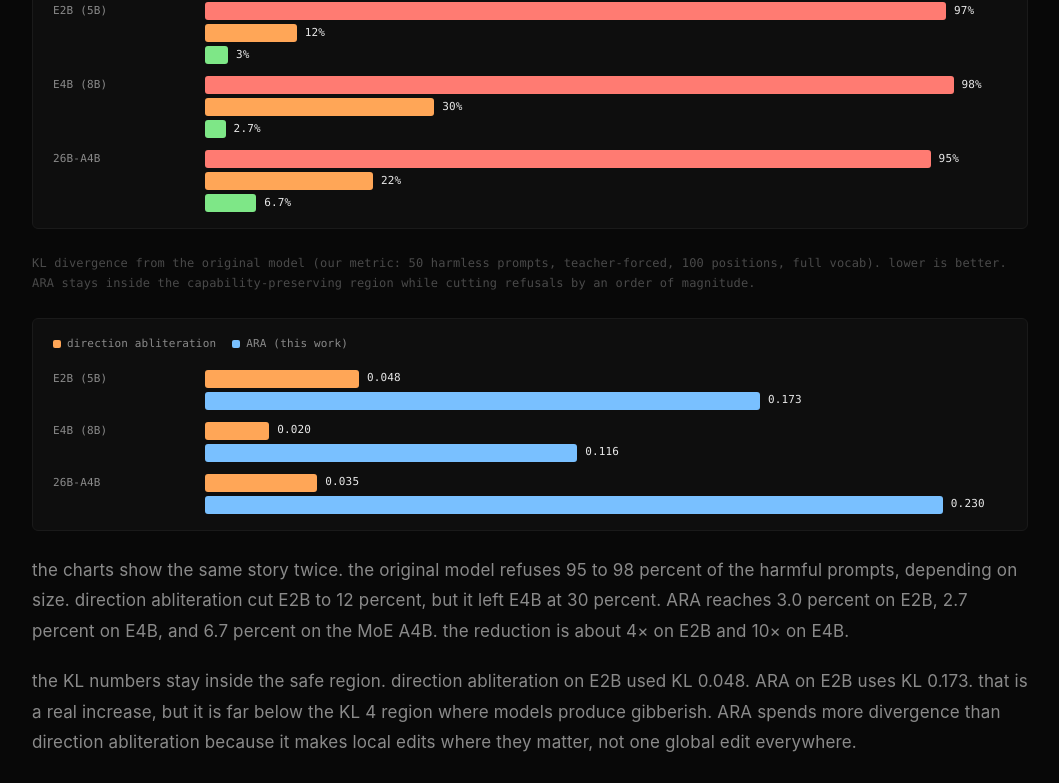
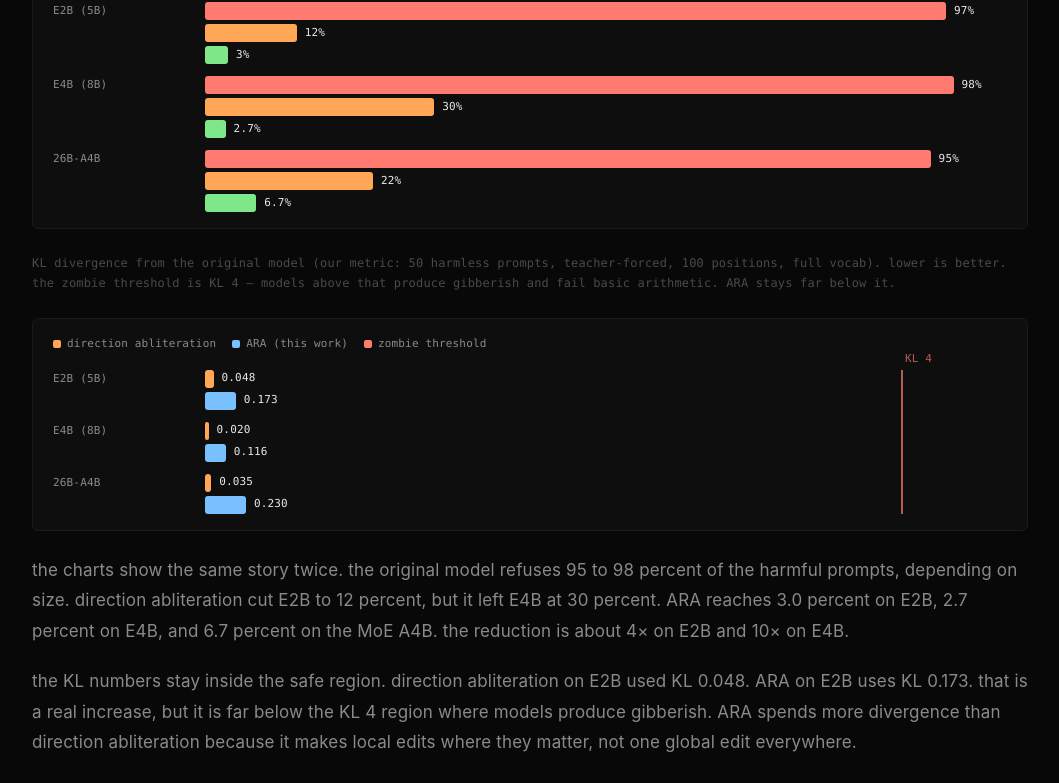
Before and after one commit to PotatoSpudowski/PotatoSpudowski.github.io, a React (Vite) app: page /articles/abliteration-2 in a window 1280 px wide. Shown: the part 8601-9384 px from the top of the page, without its empty margins (110-1169 px from the left). Built offline with nearby package versions, Linux system fonts and the light colour scheme.

Commit message:
abliteration part 2: add zombie threshold marker to KL chart

```diff
--- a/src/pages/Abliteration2Blog.jsx
+++ b/src/pages/Abliteration2Blog.jsx
@@ -31,7 +31,7 @@ const KL_SERIES = [
   { key: 'araKl', name: 'ARA (this work)', color: '#79c0ff' },
 ]
 
-function GroupedBarChart({ data, series, maxValue, unit = '%' }) {
+function GroupedBarChart({ data, series, maxValue, unit = '%', zombieThreshold }) {
   const max = maxValue || Math.max(
     ...data.flatMap(d => series.map(s => d[s.key] != null ? d[s.key] : 0)),
     1
@@ -45,7 +45,22 @@ function GroupedBarChart({ data, series, maxValue, unit = '%' }) {
             {s.name}
           </span>
         ))}
+        {zombieThreshold && (
+          <span className="css-chart-legend-item">
+            <span className="css-chart-legend-dot" style={{ background: '#ff7b72' }} />
+            zombie threshold
+          </span>
+        )}
       </div>
+      <div className="css-chart-body" style={{ position: 'relative' }}>
+        {zombieThreshold && (
+          <div
+            className="css-chart-threshold"
+            style={{ left: `${(zombieThreshold / max) * 100}%` }}
+          >
+            <span className="css-chart-threshold-label">KL {zombieThreshold}</span>
+          </div>
+        )}
         {data.map((d, i) => (
           <div key={i} className="css-chart-group">
             <span className="css-chart-name">{d.name}</span>
@@ -67,6 +82,7 @@ function GroupedBarChart({ data, series, maxValue, unit = '%' }) {
           </div>
         ))}
       </div>
+    </div>
   )
 }
 
@@ -76,8 +92,8 @@ function ResultsCharts() {
       <p className="abl-layer-caption">refusal rate by method on the 500-prompt union set. lower is better. the original model refuses almost every prompt. direction abliteration improved on E2B but stopped at 30% on E4B. ARA reaches single-digit refusals on all three models.</p>
       <GroupedBarChart data={COMPARE_RESULTS} series={REFUSAL_SERIES} maxValue={105} unit="%" />
 
-      <p className="abl-layer-caption" style={{ marginTop: '1.5rem' }}>KL divergence from the original model (our metric: 50 harmless prompts, teacher-forced, 100 positions, full vocab). lower is better. ARA stays inside the capability-preserving region while cutting refusals by an order of magnitude.</p>
-      <GroupedBarChart data={COMPARE_RESULTS} series={KL_SERIES} maxValue={0.25} unit="" />
+      <p className="abl-layer-caption" style={{ marginTop: '1.5rem' }}>KL divergence from the original model (our metric: 50 harmless prompts, teacher-forced, 100 positions, full vocab). lower is better. the zombie threshold is KL 4 — models above that produce gibberish and fail basic arithmetic. ARA stays far below it.</p>
+      <GroupedBarChart data={COMPARE_RESULTS} series={KL_SERIES} maxValue={4.5} unit="" zombieThreshold={4} />
     </div>
   )
 }
--- a/src/styles.css
+++ b/src/styles.css
@@ -581,6 +581,30 @@ body {
     transition: width 0.4s ease;
 }
 
+.css-chart-body {
+    position: relative;
+}
+
+.css-chart-threshold {
+    position: absolute;
+    top: 0;
+    bottom: 0;
+    width: 2px;
+    background: #ff7b72;
+    opacity: 0.7;
+    z-index: 1;
+}
+
+.css-chart-threshold-label {
+    position: absolute;
+    top: -1.25rem;
+    left: 0.25rem;
+    color: #ff7b72;
+    font-size: 0.6875rem;
+    font-family: var(--font-mono);
+    white-space: nowrap;
+}
+
 .css-chart-value {
     font-family: var(--font-mono);
     font-size: 0.6875rem;
```
Lines whose indentation alone changed are shown as unchanged.
